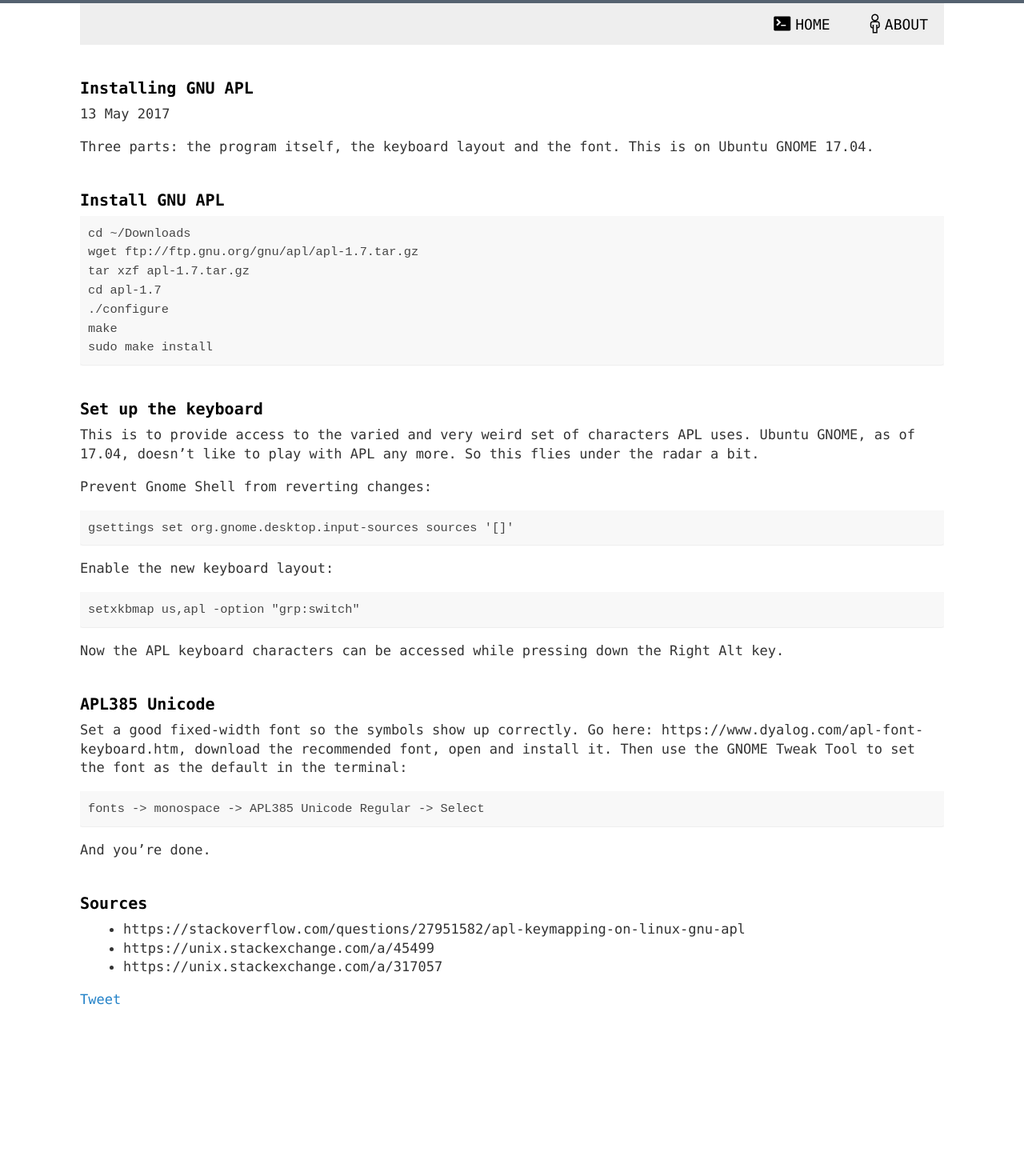
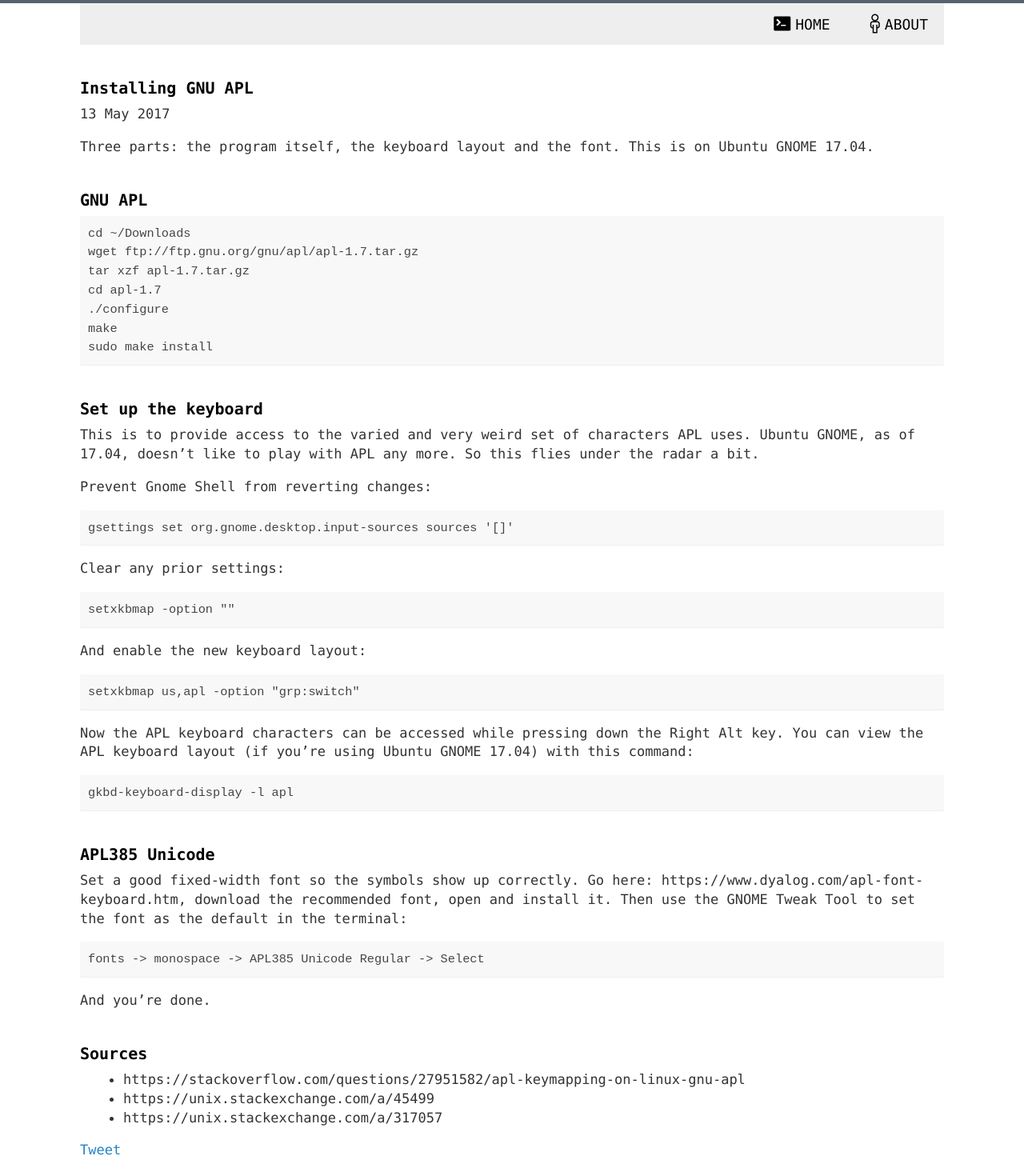
Before and after one commit to umhau/umhau.github.io, a Jekyll site: the page built from _posts/2017-05-12-installing-gnu-apl.md, in a window 1280 px wide. Shown: the whole page at 80% size. Built offline with Jekyll 4.4.1, drawn with Linux system fonts in a browser that asks for light colours; comment, search, counter and statistics services are not loaded; before the commit the page ends 1262 px from its top, so only the background shows below that.

Commit message:
minor edits

```diff
--- a/_posts/2017-05-12-installing-gnu-apl.md
+++ b/_posts/2017-05-12-installing-gnu-apl.md
@@ -13,8 +13,8 @@ tags:
 
 Three parts: the program itself, the keyboard layout and the font.  This is on Ubuntu GNOME 17.04.
 
-Install GNU APL
----------------
+GNU APL
+-------
 
     cd ~/Downloads
     wget ftp://ftp.gnu.org/gnu/apl/apl-1.7.tar.gz
@@ -33,11 +33,17 @@ Prevent Gnome Shell from reverting changes:
 
     gsettings set org.gnome.desktop.input-sources sources '[]'
 
-Enable the new keyboard layout:
+Clear any prior settings:
+
+    setxkbmap -option ""
+
+And enable the new keyboard layout:
 
     setxkbmap us,apl -option "grp:switch"
 
-Now the APL keyboard characters can be accessed while pressing down the Right Alt key.
+Now the APL keyboard characters can be accessed while pressing down the Right Alt key.  You can view the APL keyboard layout (if you're using Ubuntu GNOME 17.04) with this command:
+
+    gkbd-keyboard-display -l apl
 
 APL385 Unicode
 --------------
```
Also changed, not shown: _drafts/custom-keyboard-layout-and-configuration.md (added, +12 -0 lines).
